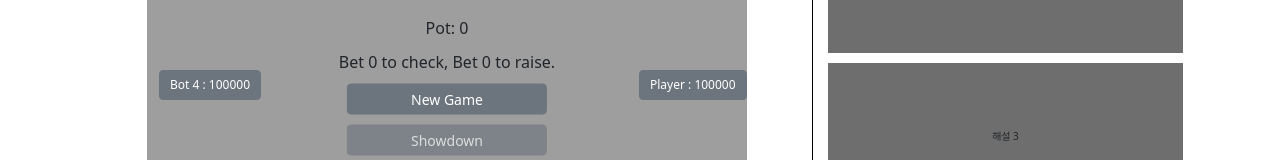
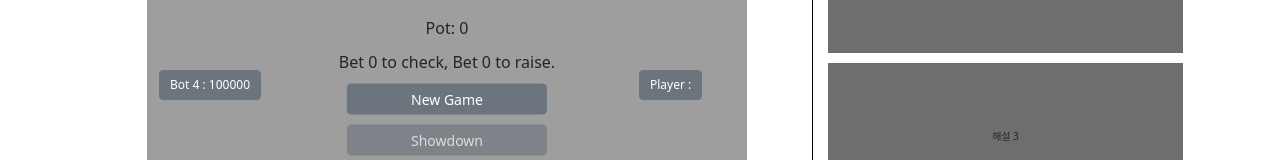
Before and after one commit to Gosu-Choi/FiveCards-Trainer, a React (Create React App) app in the folder FiveCard/client/: page /Holdem in a window 1280 px wide. Shown: the part 264-424 px from the top of the page. Built offline with nearby package versions, Linux system fonts and the light colour scheme; sample sign-in values are in the browser's storage.

Commit message:
Fix some bugs. (2)

```diff
--- a/FiveCard/client/src/AuthContext.js
+++ b/FiveCard/client/src/AuthContext.js
@@ -13,12 +13,11 @@ export const AuthProvider = ({ children }) => {
     const storedAuthState = localStorage.getItem('isAuthenticated');
     const storedEmail = localStorage.getItem('email');
     const storedMoney = localStorage.getItem('money');
-    // if (storedAuthState === 'true') {
-    //for test
+    if (storedAuthState === 'true') {
       setIsAuthenticated(true);
       setUseremail(storedEmail);
       setPlayerMoney(storedMoney);
-    // }
+    }
     setLoading(false);
   }, []);
 
--- a/FiveCard/client/src/Holdem.js
+++ b/FiveCard/client/src/Holdem.js
@@ -162,12 +162,12 @@ function Holdem() {
       setCommunity(new Array(1).fill([]))
       setMoneys(new Array(playerCount).fill(100000));
       setPlayerchoice(new Array(playerCount).fill([]));
-      // setMoneys(prevMoneys => {
-      //   const newMoney = [...prevMoneys];
-      //   newMoney[0] = playerMoney;
-      //   moneysRef.current = newMoney;
-      //   return newMoney;
-      // });
+      setMoneys(prevMoneys => {
+        const newMoney = [...prevMoneys];
+        newMoney[0] = playerMoney;
+        moneysRef.current = newMoney;
+        return newMoney;
+      });
       setTurnmoneymanage(new Array(playerCount).fill(0));
       drawPokerTable();
       setExplanations(Array.from({ length: playerCount }, (_, i) => `해설 ${i + 1}`)); // 해설 개수를 변경할 수 있습니다.
--- a/FiveCard/client/src/pokerHands.js
+++ b/FiveCard/client/src/pokerHands.js
@@ -151,7 +151,11 @@ function determineWinner(hands, activity, is_face) {
 }
 
 function determineWinner7(hands, activity){
-  return determineWinner(handDecision(hands), activity);
+  if (hands.some(hand => hand.length > 5)){
+    return determineWinner(handDecision(hands), activity);
+  } else {
+    return determineWinner(hands, activity);
+  }
 }
 
 module.exports = { calculateHandRank, determineWinner, determineWinner7, facemaker };
```
Also changed, not shown: 7 other files (tests, documents, lock files or other folders).
